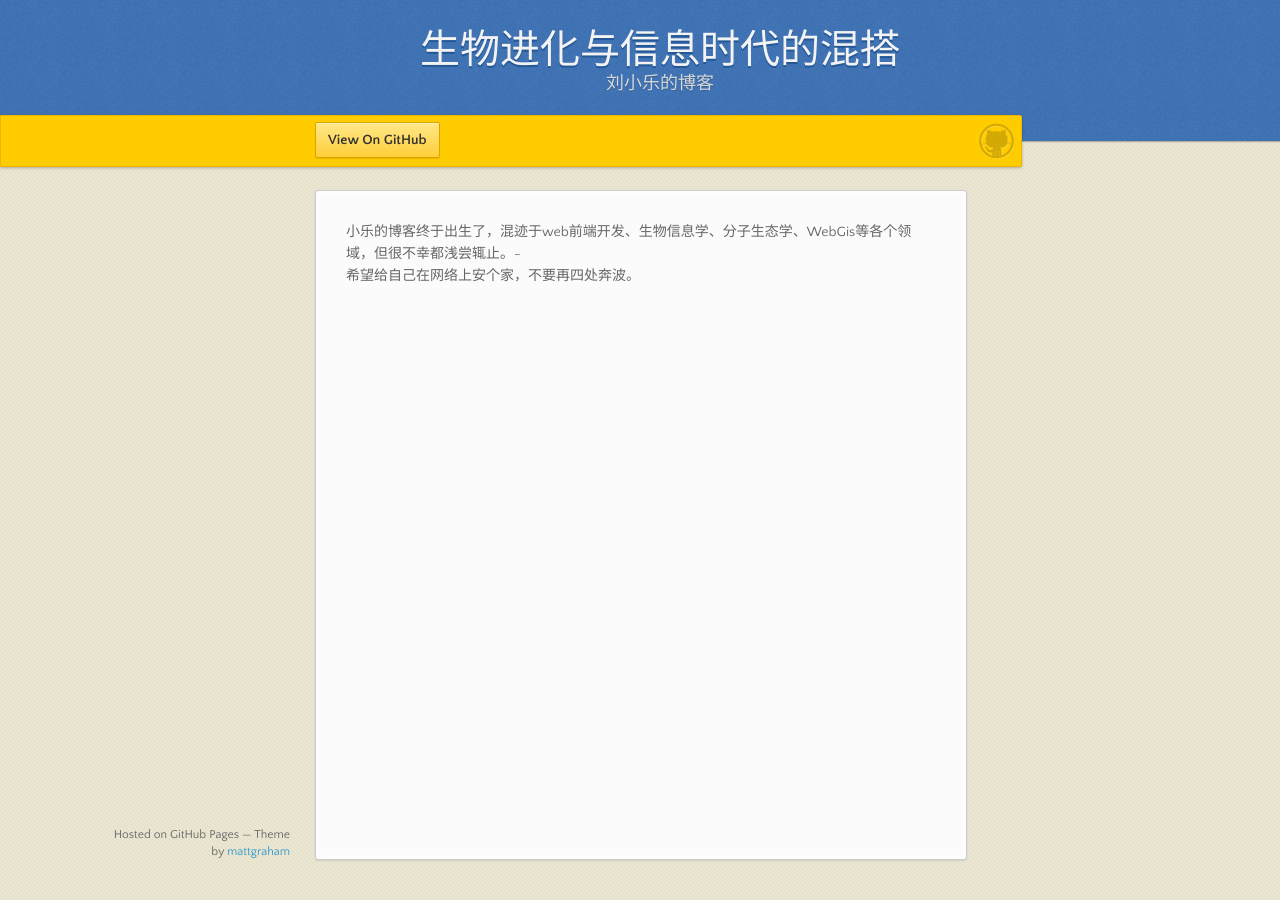
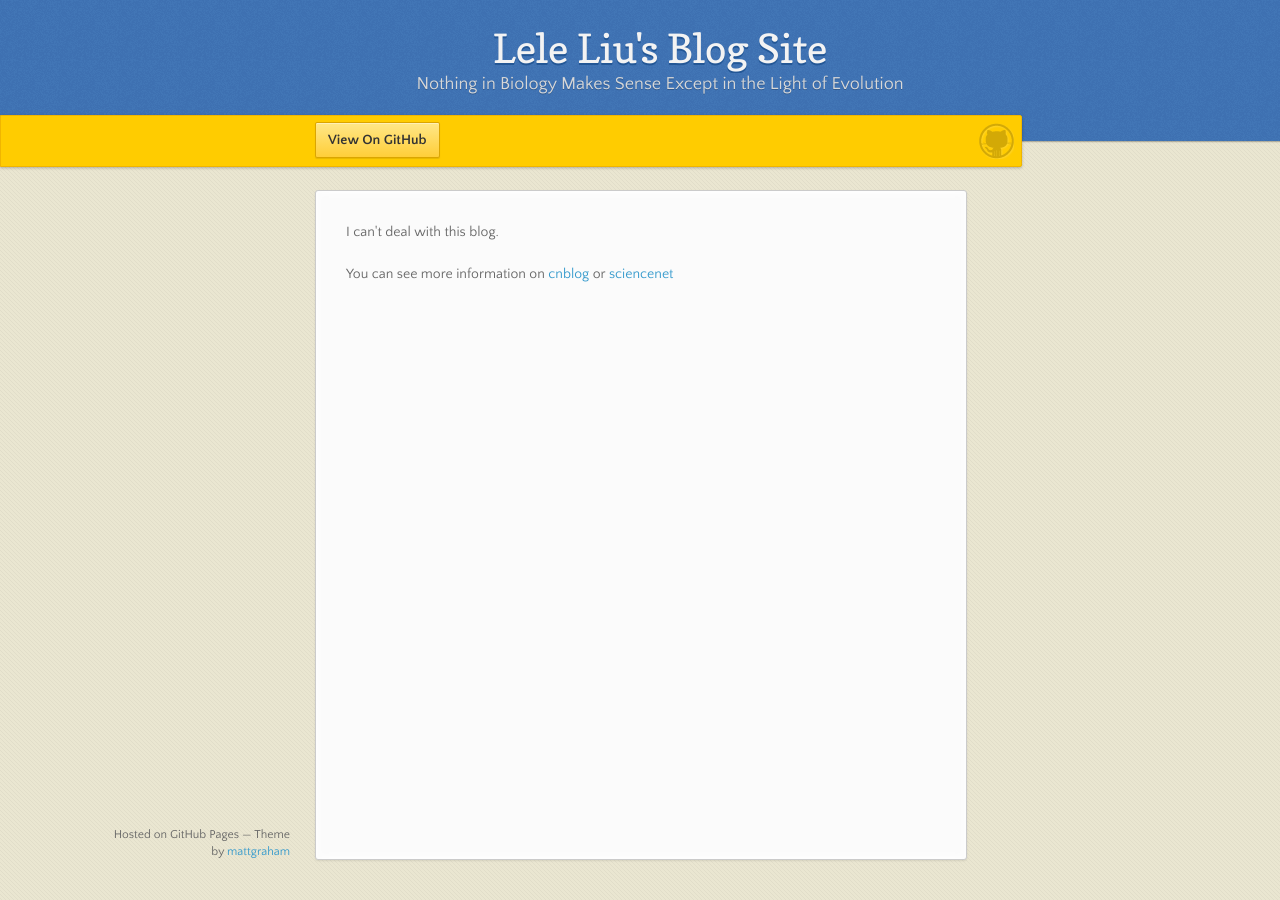
Before and after one commit to xiaoleliu/xiaoleliu.github.io, a Jekyll site: the page index.html, which Jekyll copies as it is, in a window 1280 px wide. Built offline with Jekyll 4.4.1, drawn with Linux system fonts in a browser that asks for light colours; nearby versions of some CDN libraries.

Commit message:
Update index.html

```diff
--- a/index.html
+++ b/index.html
@@ -3,7 +3,7 @@
   <head>
     <meta charset="utf-8">
     <meta http-equiv="X-UA-Compatible" content="chrome=1">
-    <title>生物进化与信息时代的混搭 by xiaoleliu</title>
+    <title>Lele Liu's Blog Site</title>
     <link rel="stylesheet" href="stylesheets/styles.css">
     <link rel="stylesheet" href="stylesheets/github-dark.css">
     <script src="https://ajax.googleapis.com/ajax/libs/jquery/1.7.1/jquery.min.js"></script>
@@ -17,8 +17,8 @@
   <body>
 
       <header>
-        <h1>生物进化与信息时代的混搭</h1>
-        <p>刘小乐的博客 </p>
+        <h1>Lele Liu's Blog Site</h1>
+        <p>Nothing in Biology Makes Sense Except in the Light of Evolution </p>
       </header>
 
       <div id="banner">
@@ -32,8 +32,8 @@
         <ul></ul>
       </nav>
       <section>
-        <p>小乐的博客终于出生了，混迹于web前端开发、生物信息学、分子生态学、WebGis等各个领域，但很不幸都浅尝辄止。-<br>
-希望给自己在网络上安个家，不要再四处奔波。</p>
+        <p>I can't deal with this blog.</p>
+        <p>You can see more information on <a href="http://www.cnblogs.com/liulele/"> cnblog </a>or <a href="http://blog.sciencenet.cn/u/liulele622">sciencenet</a></p>
       </section>
       <footer>
         <p><small>Hosted on GitHub Pages &mdash; Theme by <a href="https://twitter.com/michigangraham">mattgraham</a></small></p>
```
